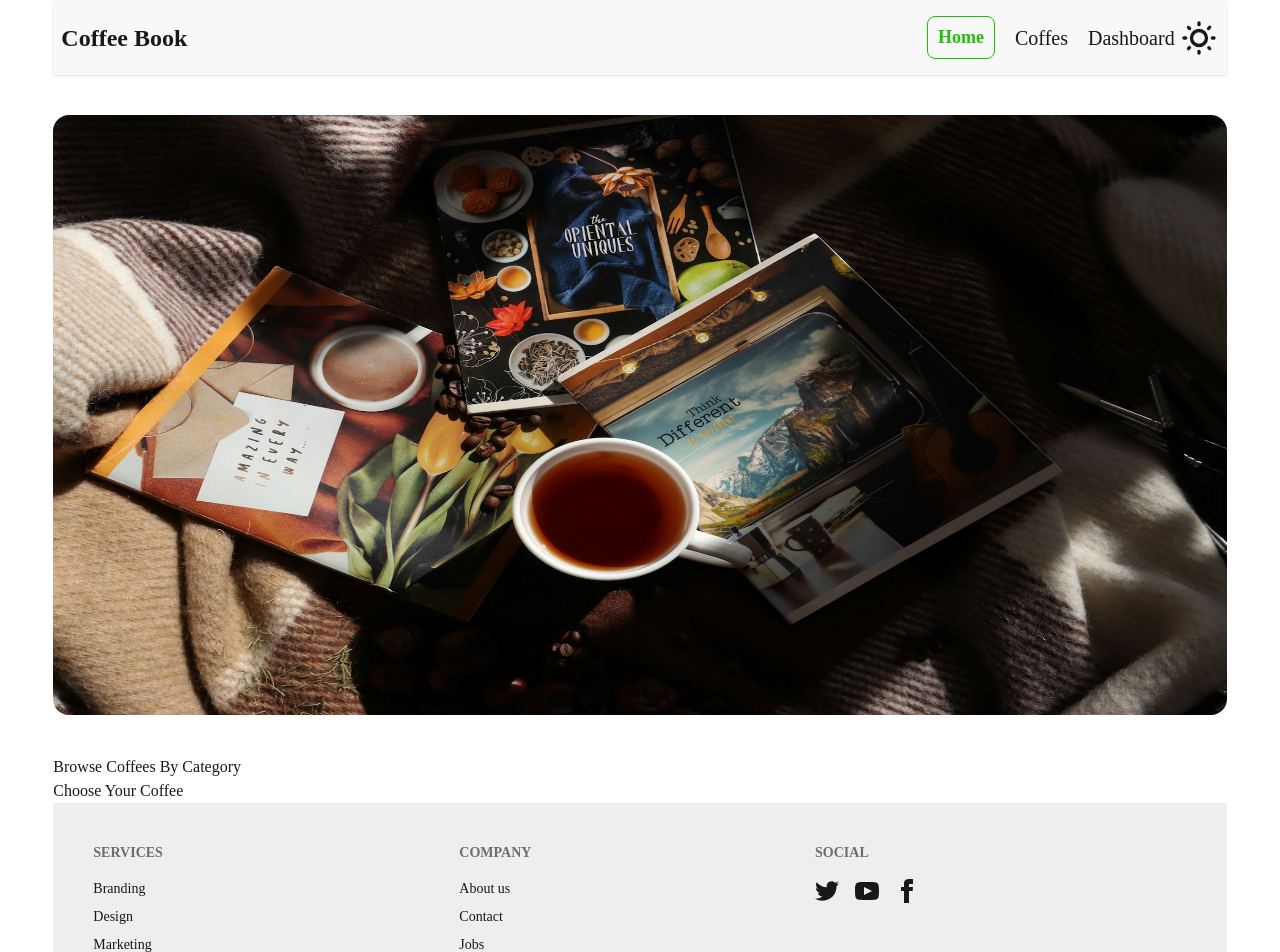
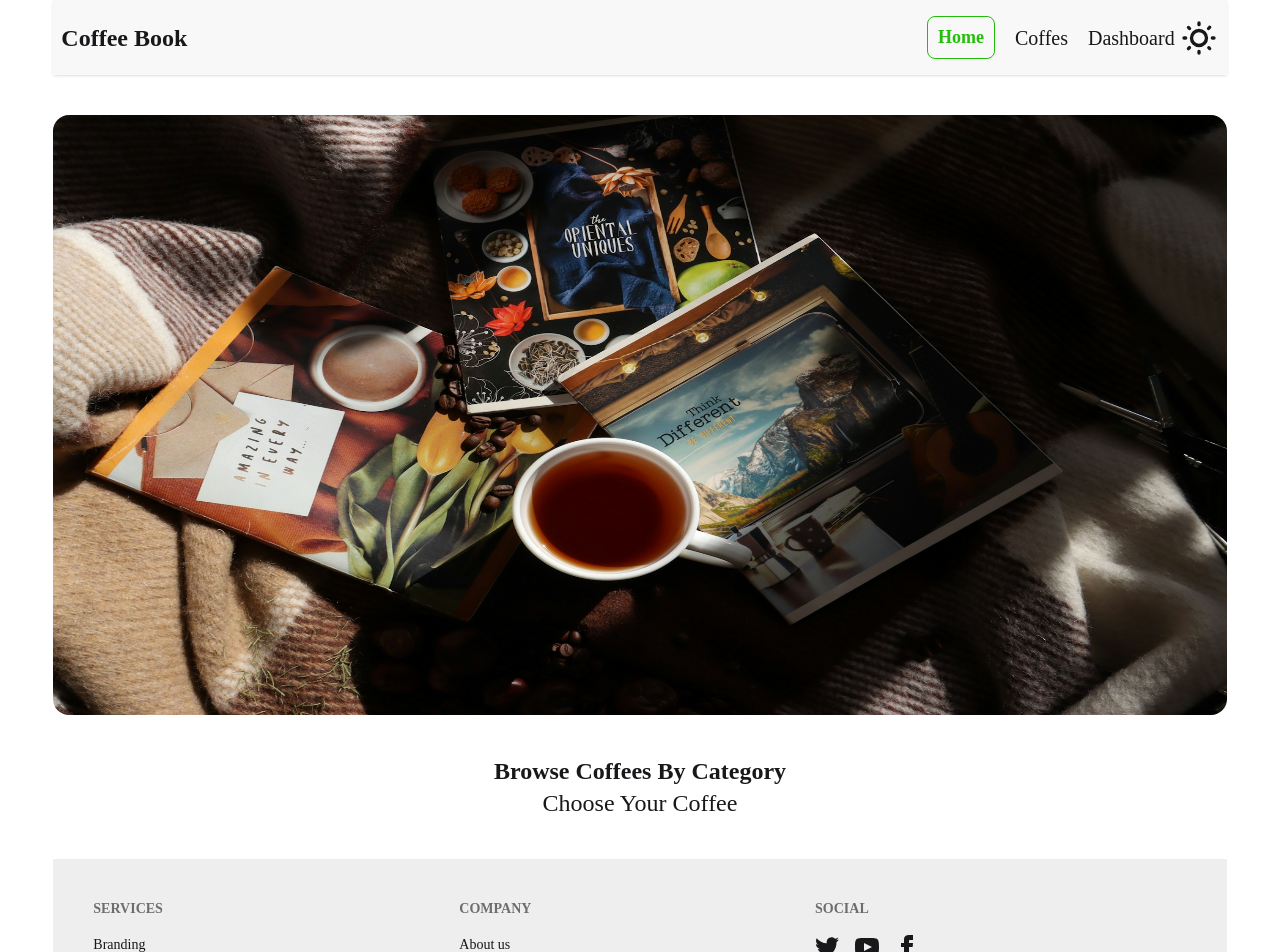
Before and after one commit to sadhin28/coffe-shop-by-react-router, a React (Vite) app: page / in a window 1280 px wide. Shown: the top 952 px of the page. Built offline with nearby package versions, Linux system fonts and the light colour scheme.

Commit message:
add subtitle

```diff
--- a/src/Components/Heading/Heading.jsx
+++ b/src/Components/Heading/Heading.jsx
@@ -1,9 +1,9 @@
 
 const Heading = ({title,subTitle}) => {
     return (
-        <div>
-            <h1>{title}</h1>
-            <p>{subTitle}</p>
+        <div className="mb-10 md:text-2xl  ">
+            <h1 className="text-center font-bold">{title}</h1>
+            <p className="text-center">{subTitle}</p>
         </div>
     );
 };
```
